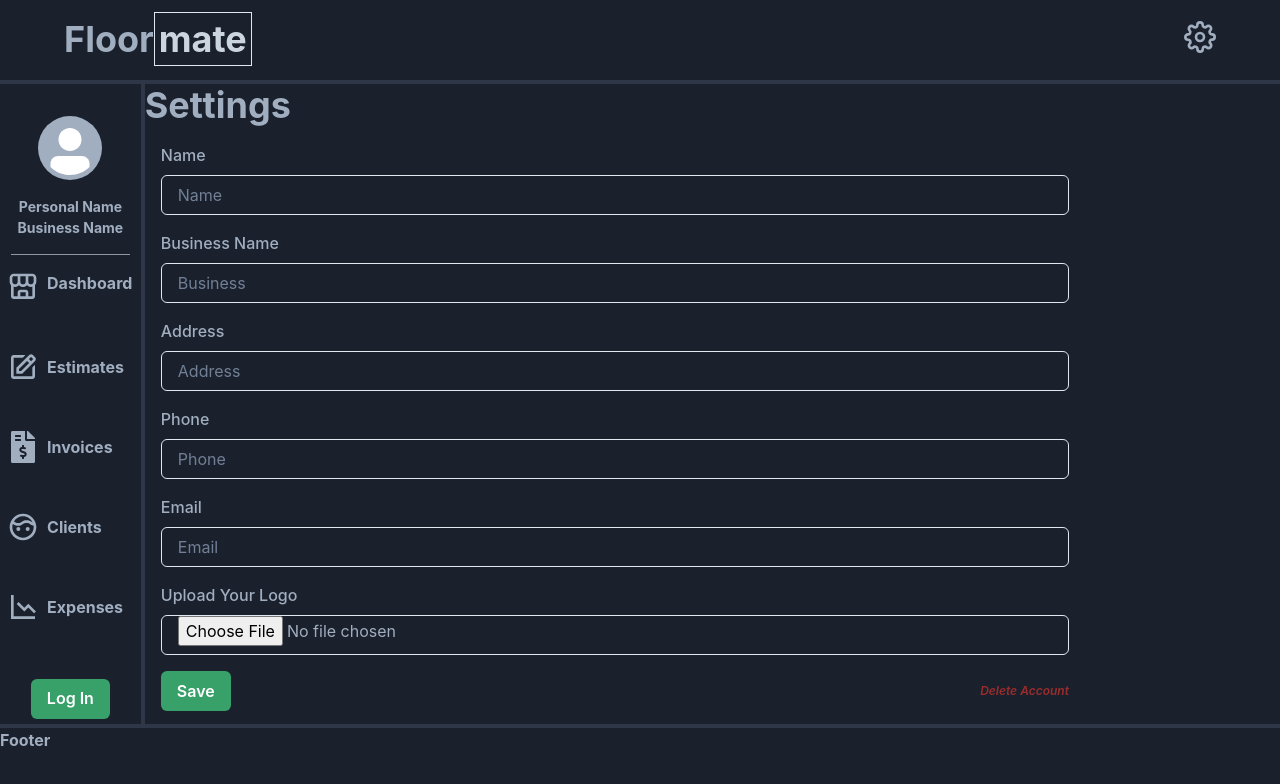
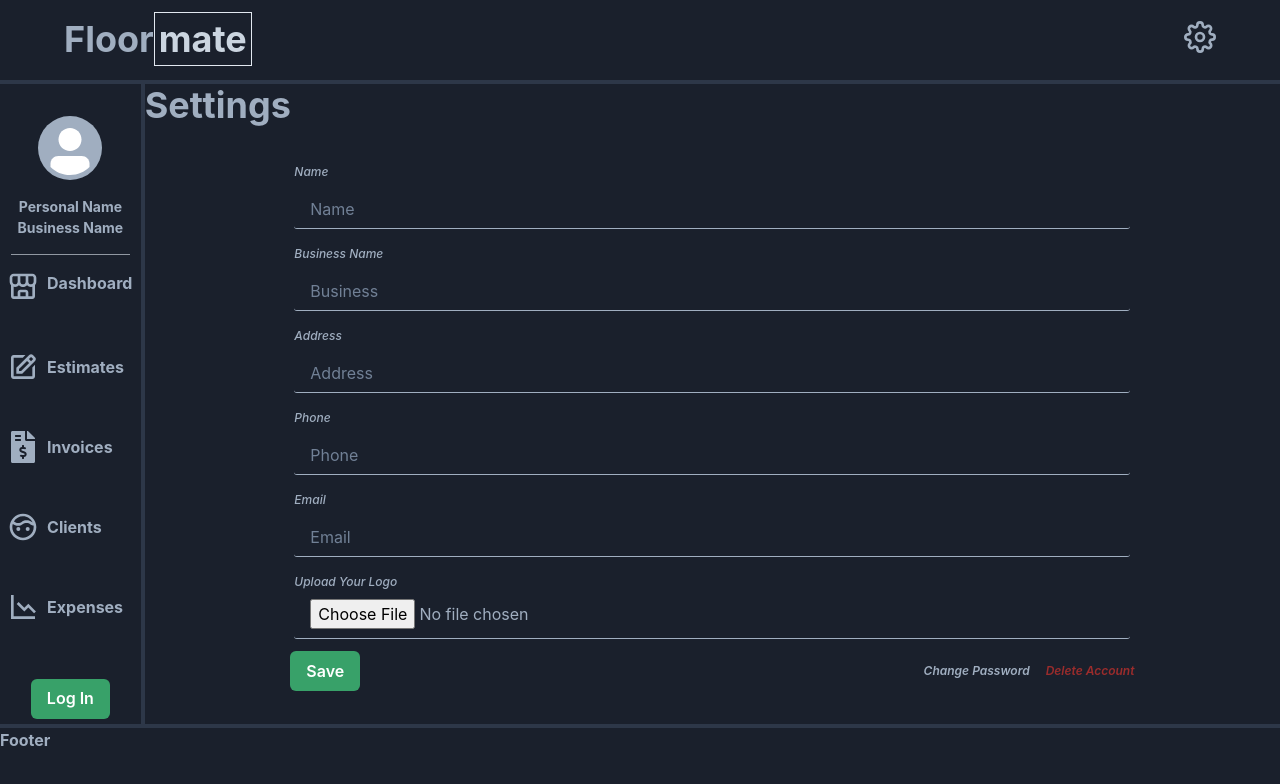
Before and after one commit to AnthonyJRay/floormate, a React (Vite) app: page /settings in a window 1280 px wide. Shown: the top 784 px of the page. Built offline with nearby package versions, Linux system fonts and the light colour scheme.

Commit message:
Added Change Password button to Settings page. Minor style changes.

```diff
--- a/server.js
+++ b/server.js
@@ -8,7 +8,7 @@ import {
   createNewUser,
   userLogin,
   authUser,
-} from "./src/api/api.js";
+} from "./db/helperFunctions.js";
 
 const app = express();
 const port = 5000;
--- a/src/components/LogIn/LoginForm.jsx
+++ b/src/components/LogIn/LoginForm.jsx
@@ -41,8 +41,6 @@ export default function LoginForm(props) {
         body: JSON.stringify(body),
       });
       const serverResponse = await response.json();
-      console.log("Below is the server response!");
-      console.log(serverResponse);
       // Reset form here
     } catch (error) {
       console.error(error);
--- a/src/config/auth.config.js
+++ /dev/null
@@ -1 +0,0 @@
-export const secret = "floormate-secret-key";
--- a/src/pages/Dashboard.jsx
+++ b/src/pages/Dashboard.jsx
@@ -1,21 +1,9 @@
-import { useState, useEffect } from "react";
-import { Box, Text } from "@chakra-ui/react";
+import { Heading } from "@chakra-ui/react";
 
 export default function Dashboard() {
-  const [data, setData] = useState([]);
-
-  // const getData = async (req, res) => {
-  //   const response = await fetch("http://localhost:5000/");
-  //   const jsonData = await response.json();
-  //   setData(jsonData.rows);
-  // };
-
-  // useEffect(() => {
-  //   getData();
-  // }, []);
   return (
     <>
-      <Text>Dashboard</Text>
+      <Heading>Dashboard</Heading>
     </>
   );
 }
--- a/src/pages/Settings.jsx
+++ b/src/pages/Settings.jsx
@@ -2,6 +2,7 @@ import { useState } from "react";
 import DeleteAccount from "../components/utils/deleteAccount";
 
 import {
+  Box,
   List,
   ListItem,
   Heading,
@@ -39,55 +40,103 @@ export default function Settings() {
   return (
     <>
       <Heading>Settings</Heading>
-      <List display={"grid"} w={"80%"} m={4} gap={4}>
-        <ListItem>
-          <FormLabel>Name</FormLabel>
+      <List display={"grid"} gap={2} w={"80%"} m={"auto"} p={8}>
+        <ListItem p={1}>
+          <FormLabel fontSize={"xs"} fontStyle={"italic"}>
+            Name
+          </FormLabel>
           <Input
             placeholder={"Name"}
             id={"name"}
             onChange={(e) => handleChange(e)}
+            border={"none"}
+            borderBottom={"1px"}
+            borderRadius={3}
           />
         </ListItem>
-        <ListItem>
-          <FormLabel>Business Name</FormLabel>
+        <ListItem p={1}>
+          <FormLabel fontSize={"xs"} fontStyle={"italic"}>
+            Business Name
+          </FormLabel>
           <Input
             placeholder={"Business"}
             id={"business"}
             onChange={(e) => handleChange(e)}
+            border={"none"}
+            borderBottom={"1px"}
+            borderRadius={3}
           />
         </ListItem>
-        <ListItem>
-          <FormLabel>Address</FormLabel>
+        <ListItem p={1}>
+          <FormLabel fontSize={"xs"} fontStyle={"italic"}>
+            Address
+          </FormLabel>
           <Input
             placeholder={"Address"}
             id={"address"}
             onChange={(e) => handleChange(e)}
+            border={"none"}
+            borderBottom={"1px"}
+            borderRadius={3}
           />
         </ListItem>
-        <ListItem>
-          <FormLabel>Phone</FormLabel>
+        <ListItem p={1}>
+          <FormLabel fontSize={"xs"} fontStyle={"italic"}>
+            Phone
+          </FormLabel>
           <Input
             placeholder={"Phone"}
             id={"phone"}
             onChange={(e) => handleChange(e)}
+            border={"none"}
+            borderBottom={"1px"}
+            borderRadius={3}
           />
         </ListItem>
-        <ListItem>
-          <FormLabel>Email</FormLabel>
+        <ListItem p={1}>
+          <FormLabel fontSize={"xs"} fontStyle={"italic"}>
+            Email
+          </FormLabel>
           <Input
             placeholder={"Email"}
             id={"email"}
             onChange={(e) => handleChange(e)}
+            border={"none"}
+            borderBottom={"1px"}
+            borderRadius={3}
           />
         </ListItem>
-        <ListItem>
-          <FormLabel>Upload Your Logo</FormLabel>
-          <Input type="file" />
+        <ListItem p={1}>
+          <FormLabel fontSize={"xs"} fontStyle={"italic"}>
+            Upload Your Logo
+          </FormLabel>
+          <Input
+            type="file"
+            border={"none"}
+            borderBottom={"1px"}
+            borderRadius={3}
+          />
         </ListItem>
-        <ListItem display={"flex"} justifyContent={"space-between"}>
+        <ListItem
+          display={"flex"}
+          flexDirection={["column", "column", "row"]}
+          justifyContent={"space-between"}
+        >
           <Button onClick={() => onSave()} colorScheme={"green"}>
             Save
           </Button>
+
+          <Box textAlign={["center"]}>
+            <Button
+              onClick={() => console.log("Changed Password!")}
+              colorScheme={"transparent"}
+              fontStyle={"italic"}
+              fontSize={"xs"}
+              color={"gray.400"}
+            >
+              Change Password
+            </Button>
+
             <Button
               onClick={() => onOpen()}
               colorScheme={"transparent"}
@@ -99,6 +148,7 @@ export default function Settings() {
             >
               Delete Account
             </Button>
+          </Box>
           <Modal isOpen={isOpen}>
             <ModalOverlay />
             <DeleteAccount onClose={onClose} />
```
Also changed, not shown: notes.js (renamed from testSchema.js, +0 -21 lines), db/helperFunctions.js (renamed from src/api/api.js), src/config/db.config.js (deleted), 1 other file (tests, documents, lock files or other folders). Lines whose indentation alone changed are shown as unchanged.
